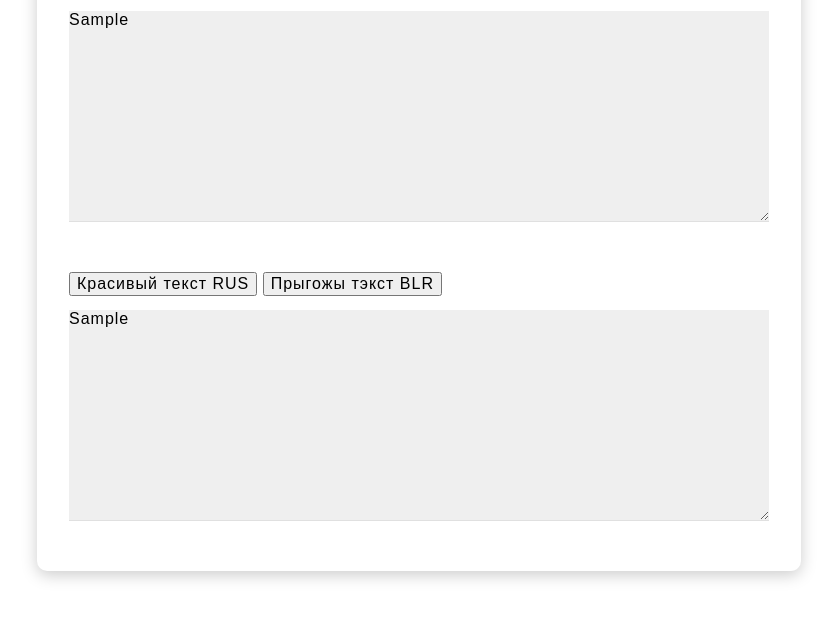
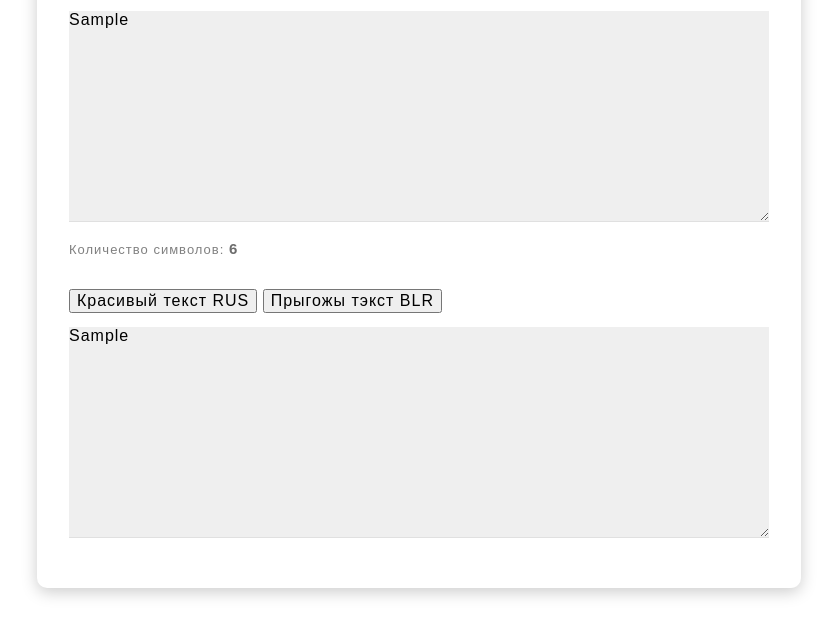
Before and after one commit to Logunovich/correct_text, a plain HTML site: page index.html in a window 1280 px wide. Both pictures are taken after typing "Sample", "Sample" into the empty fields and a click on the button "Красивый текст RUS". Shown: the part 98-734 px from the top of the page, without its empty margins (221-1058 px from the left). Drawn offline with Linux system fonts and the light colour scheme.

Commit message:
version 1.4

```diff
--- a/index.html
+++ b/index.html
@@ -14,7 +14,9 @@
 
         <div class="form__group">
             <textarea id="my__text" class="form__input"></textarea>
+            <div class="form__count">Количество символов: <span>0</span></div>
         </div>
+
         <button class="form__button">Красивый текст RUS</button>
         <button class="form__button-lang">Прыгожы тэкст BLR</button>
         <textarea id="final__text" class="form__input"></textarea>
--- a/script.js
+++ b/script.js
@@ -1,6 +1,6 @@
 'use strict';
 
-// Ver 1.2 commit: Logunovich Denis (logunovich@gmail.com)
+// Ver 1.4 commit: Logunovich Denis (logunovich@gmail.com)
 
 const text = document.querySelector('#my__text'),
       correctTextField = document.querySelector('#final__text'),
@@ -127,6 +127,7 @@ function correctTextFun(num) {
 btn.addEventListener('click', (e) => {
     e.preventDefault();
     correctTextFun(); // вызывать функцию без аргумента!
+
 });
 
 // обработчик события для кнопки бел. языка
@@ -136,3 +137,16 @@ btnMova.addEventListener('click', (e) => {
     correctTextFun(0); // вызывать функцию только с нулем в качестве аргумента!
 
 });
+
+// функция подсчета симолов в исходном тексте
+
+const count = document.querySelector('.form__count span');
+count.style.cssText = 'font-size: 15px; font-weight: bold; color: #6d6d6d';
+
+text.addEventListener('input', ()=> {
+    countSymb();
+});
+
+function countSymb() {
+count.textContent = text.value.length;
+};
--- a/style.css
+++ b/style.css
@@ -11,6 +11,14 @@ body {
     box-shadow: 0 4px 16px #ccc;
     font-family: sans-serif;
     letter-spacing: 1px;
+}
+
+.form__count {
+    font-family: sans-serif;
+    letter-spacing: 1px;
+    font-size: 13px;
+    margin: 0 0 0 0;
+    color: grey;
 }
 
 .form__input,
```
